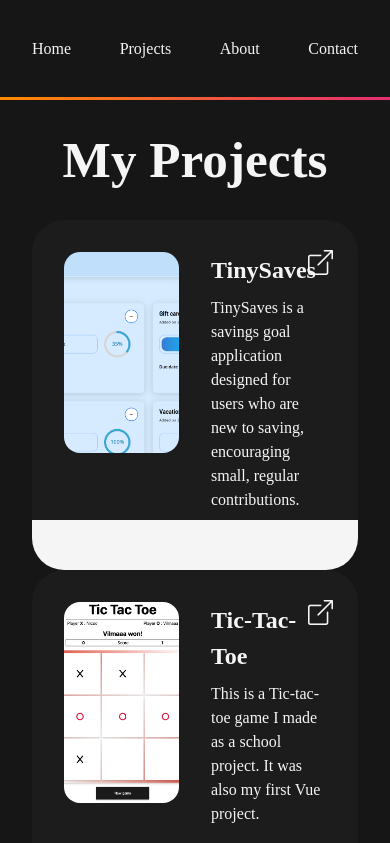
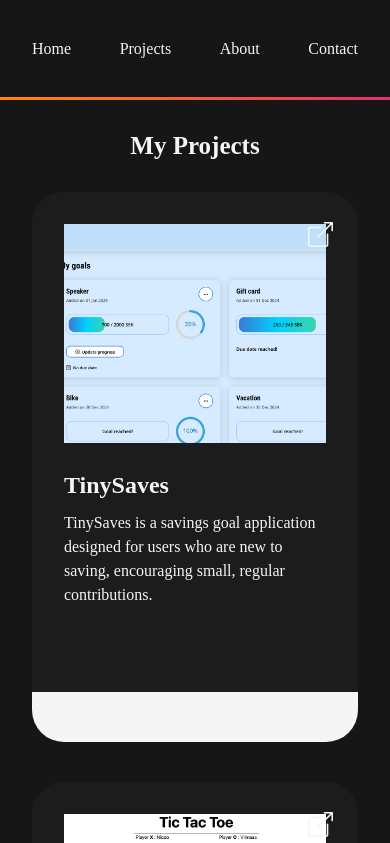
Before and after one commit to Niccar95/Portfolio-React, a React (Vite) app: page /projects in a window 390 px wide. Shown: the top 843 px of the page. Built offline with nearby package versions, Linux system fonts and the light colour scheme; some icons are missing; a web font is replaced by a local one.

Commit message:
working on making whole portfolio responsive

```diff
--- a/src/components/Skills.tsx
+++ b/src/components/Skills.tsx
@@ -30,7 +30,11 @@ const Skills = ({ stackList }: ISkillProps) => {
           <h2 className="stackLabel">My Stack</h2>
           <div className="stackIconsWrapper">
             {stackList.map((stack) => (
-              <i key={stack.id} className={`${stack.name} ${iconSize}`}></i>
+              <i
+                key={stack.id}
+                className={`${stack.name} ${iconSize}`}
+                title={stack.name}
+              ></i>
             ))}
           </div>
         </article>
--- a/src/data/projects.ts
+++ b/src/data/projects.ts
@@ -16,6 +16,7 @@ export const projects: Project[] = [
       { name: "ci ci-nodejs" },
       { name: "ci ci-prisma" },
       { name: "ci ci-mongodb2" },
+      { name: "ci ci-jest" },
     ]
   ),
   new Project(
--- a/src/data/stacks.ts
+++ b/src/data/stacks.ts
@@ -1,21 +1,23 @@
 export const stacks = [
-  { id: 1, name: "ci ci-javascript", alt: "JavaScript" },
-  { id: 2, name: "ci ci-typescript", alt: "TypeScript" },
-  { id: 3, name: "ci ci-vuejs", alt: "Vue.js" },
-  { id: 4, name: "ci ci-nextjs-light", alt: "Next.js" },
-  { id: 5, name: "ci ci-vitejs", alt: "Vite.js" },
-  { id: 6, name: "ci ci-git", alt: "Git" },
-  { id: 7, name: "ci ci-nodejs", alt: "Node.js" },
-  { id: 8, name: "ci ci-css", alt: "CSS" },
-  { id: 9, name: "ci ci-sass", alt: "Sass" },
-  { id: 10, name: "ci ci-tailwindcss", alt: "Tailwind CSS" },
-  { id: 11, name: "ci ci-mongodb2", alt: "MongoDB" },
-  { id: 12, name: "ci ci-mysql", alt: "MySQL" },
-  { id: 13, name: "ci ci-prisma", alt: "Prisma" },
-  { id: 14, name: "ci ci-mongoose", alt: "Mongoose" },
-  { id: 15, name: "ci ci-github-light", alt: "GitHub" },
-  { id: 16, name: "ci ci-vscode", alt: "VSCode" },
-  { id: 17, name: "ci ci-figma", alt: "Figma" },
-  { id: 18, name: "ci ci-postman", alt: "Postman" },
-  { id: 19, name: "ci ci-sanity", alt: "Sanity" },
+  { id: 1, name: "ci ci-javascript" },
+  { id: 2, name: "ci ci-typescript" },
+  { id: 3, name: "ci ci-vuejs" },
+  { id: 4, name: "ci ci-nextjs-light" },
+  { id: 5, name: "ci ci-vitejs" },
+  { id: 6, name: "ci ci-git" },
+  { id: 7, name: "ci ci-nodejs" },
+  { id: 8, name: "ci ci-css" },
+  { id: 9, name: "ci ci-sass" },
+  { id: 10, name: "ci ci-tailwindcss" },
+  { id: 11, name: "ci ci-mongodb2" },
+  { id: 12, name: "ci ci-mysql" },
+  { id: 13, name: "ci ci-prisma" },
+  { id: 14, name: "ci ci-mongoose" },
+  { id: 15, name: "ci ci-github-light" },
+  { id: 16, name: "ci ci-vscode" },
+  { id: 17, name: "ci ci-figma" },
+  { id: 18, name: "ci ci-postman" },
+  { id: 19, name: "ci ci-sanity" },
+  { id: 20, name: "ci ci-jest" },
+  { id: 21, name: "ci ci-cypress-horizontal-light" },
 ];
--- a/src/pages/Contact.tsx
+++ b/src/pages/Contact.tsx
@@ -4,7 +4,6 @@ const Contact = () => {
   return (
     <>
       <section className="content">
-        <h1>Contact me</h1>
         <ContactForm />
       </section>
     </>
--- a/src/pages/Home.tsx
+++ b/src/pages/Home.tsx
@@ -2,7 +2,6 @@ import { useState } from "react";
 import { Stack } from "../models/Stack";
 import { stacks } from "../data/stacks";
 import Skills from "../components/Skills";
-import { ContactForm } from "../components/ContactForm";
 
 const Home = () => {
   const [stackList] = useState<Stack[]>(stacks);
@@ -30,13 +29,7 @@ const Home = () => {
             <img className="avatarImage" src="/myPic.jpg" alt="My image"></img>
           </div>
         </section>
-      </section>
-
-      <section className="content">
         <Skills stackList={stackList} />
-      </section>
-      <section className="content">
-        <ContactForm />
       </section>
     </>
   );
--- a/src/pages/Projects.tsx
+++ b/src/pages/Projects.tsx
@@ -43,7 +43,7 @@ const Projects = () => {
     <>
       <section className="content">
         <h1>My Projects</h1>
-        <div className="listContainer">
+        <div className="projectsContainer">
           <ProjectList projects={currentProjects} />
         </div>
         <Pagination
--- a/src/styles/App.scss
+++ b/src/styles/App.scss
@@ -3,3 +3,4 @@
 @use "/src/styles/pagination";
 @use "/src/styles/contactForm";
 @use "/src/styles/wrappers";
+@use "/src/styles/lists";
--- a/src/styles/_cards.scss
+++ b/src/styles/_cards.scss
@@ -3,14 +3,22 @@
 .projectCard {
     position: relative;
     display: flex;
-    gap: 2rem;
+    flex-direction: column;
+    gap: 1.5rem;
     background-color: #1c1c1c;
     border-radius: 2rem;
     padding: 2rem;
     overflow-x: hidden;
     overflow-y: hidden;
-    height: 350px;
+    height: 550px;
     cursor: pointer;
+
+    @include desktop() {
+        flex-direction: row;
+        gap: 2rem;
+        height: 350px;
+    }
+
 
     &:hover {
         background-color: #212121;
@@ -24,15 +32,19 @@
    }
 
     .projectImageContainer {
-        width: 50%;
-        height: 70%;
-        border-radius: 1rem;
+        width: 100%;
+        height: 50%;
+
+        @include desktop() {
+            height: 70%;
+            width: 50%;
+        }
+
 
         .projectImage {
             width: 100%;
             height: 100%;
             object-fit: cover;
-            border-radius: 1rem;
         }
     }
 
@@ -41,8 +53,12 @@
         display: flex;
         flex-direction: column;
         gap: 0.5rem;
-        min-height: 70%;
-        width: 50%;
+        min-height: 50%;
+
+        @include desktop() {
+            width: 50%;
+            min-height: 70%;
+        }
 
         .projectLink {
             position: absolute;
@@ -62,7 +78,6 @@
         left: 0;
         z-index: 2;
        }
-
 }
 
 
@@ -78,7 +93,6 @@
     }
 
     .stackLabel {
-        text-align: center;
         margin-bottom: 2rem;
     }
 
@@ -86,6 +100,10 @@
         display: flex;
         flex-wrap: wrap;
         gap: 1rem;
+
+        @include desktop() {
+            gap: 1.5rem;
+        }
     }
 }
 
--- a/src/styles/_wrappers.scss
+++ b/src/styles/_wrappers.scss
@@ -1,16 +1,24 @@
 @use "breakpoints" as *;
 
 .skillSectionWrapper {
+    display: flex;
+    flex-direction: column;
+    gap: 2rem;
 
     @include desktop() {
-        flex-direction: row;
+     flex-direction: row;
     }
-}
+   }
+
 
 .langSkillsWrapper {
     display: flex;
     flex-direction: column;
-    gap: 15px;
+    gap: 1rem;
+
+     @include desktop() {
+        gap: 1.5rem;
+    }
 
 
     .languageItem {
--- a/src/styles/index.scss
+++ b/src/styles/index.scss
@@ -28,13 +28,16 @@ a:hover {
   text-decoration: underline;
 }
 
+h1 {
+  font-size: 25px;
+  line-height: 1.1;
+}
+
 body {
   display: flex;
   flex-direction: column;
   justify-content: space-between;
   min-height: 100vh;
-  overflow-y: scroll;
-  scroll-snap-type: y mandatory;
 }
 
 
@@ -61,20 +64,11 @@ main {
   align-items: center;
   gap: 2rem;
 
-  scroll-snap-align: start;
-
-
-
   @include desktop() {
     padding: 2rem;
     justify-content: start;
 
   }
-}
-
-h1 {
-  font-size: 3.2em;
-  line-height: 1.1;
 }
 
 button {
@@ -232,23 +226,13 @@ footer {
   }
 }
 
- .listContainer {
+ .projectsContainer {
   display: grid;
   grid-template-columns: repeat(1, 1fr);
+  gap: 2.5rem;
 
   @include desktop() {
       grid-template-columns: repeat(2, 550px);
       gap: 2.5rem;
     }
  }
-
-
- .skillSectionWrapper {
-  display: flex;
-  flex-direction: column;
-  gap: 2rem;
-
-  @include desktop() {
-    align-items: center;
-  }
- }
```
Also changed, not shown: src/styles/_lists.scss (added).
